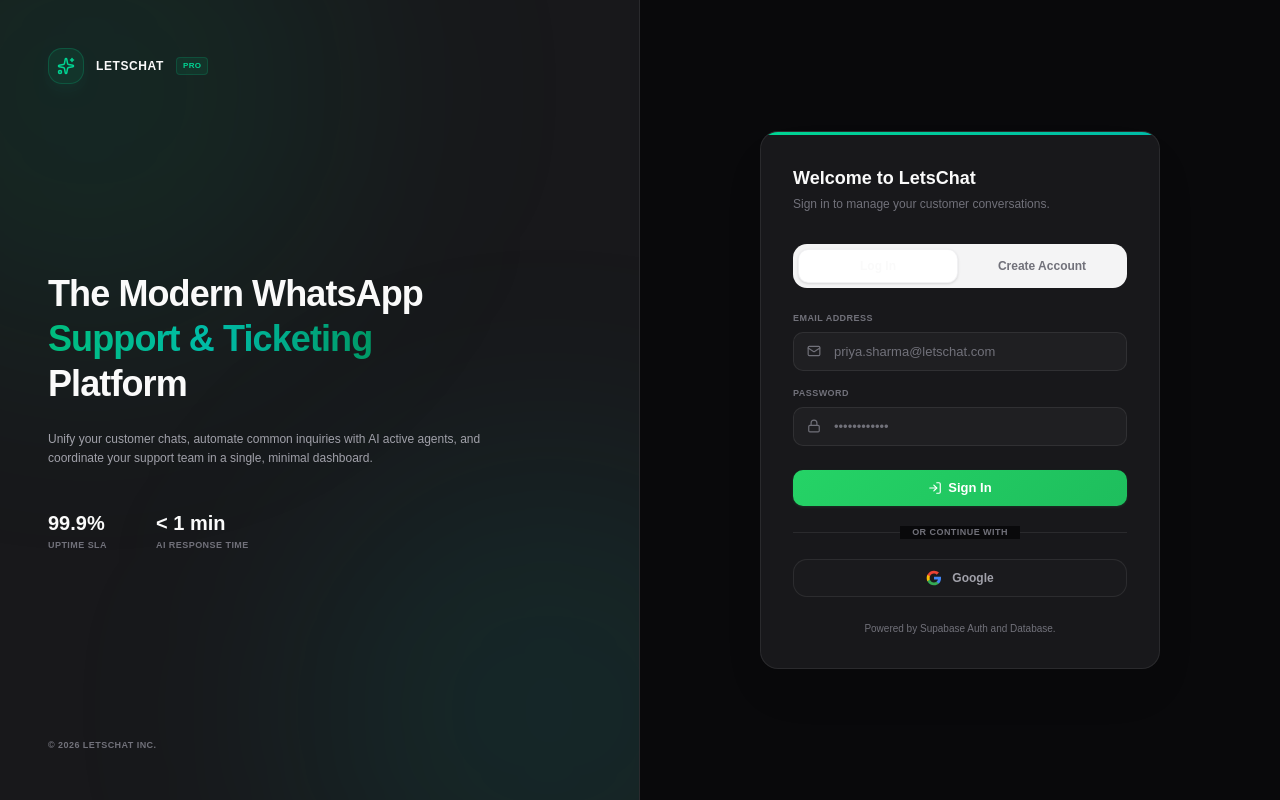
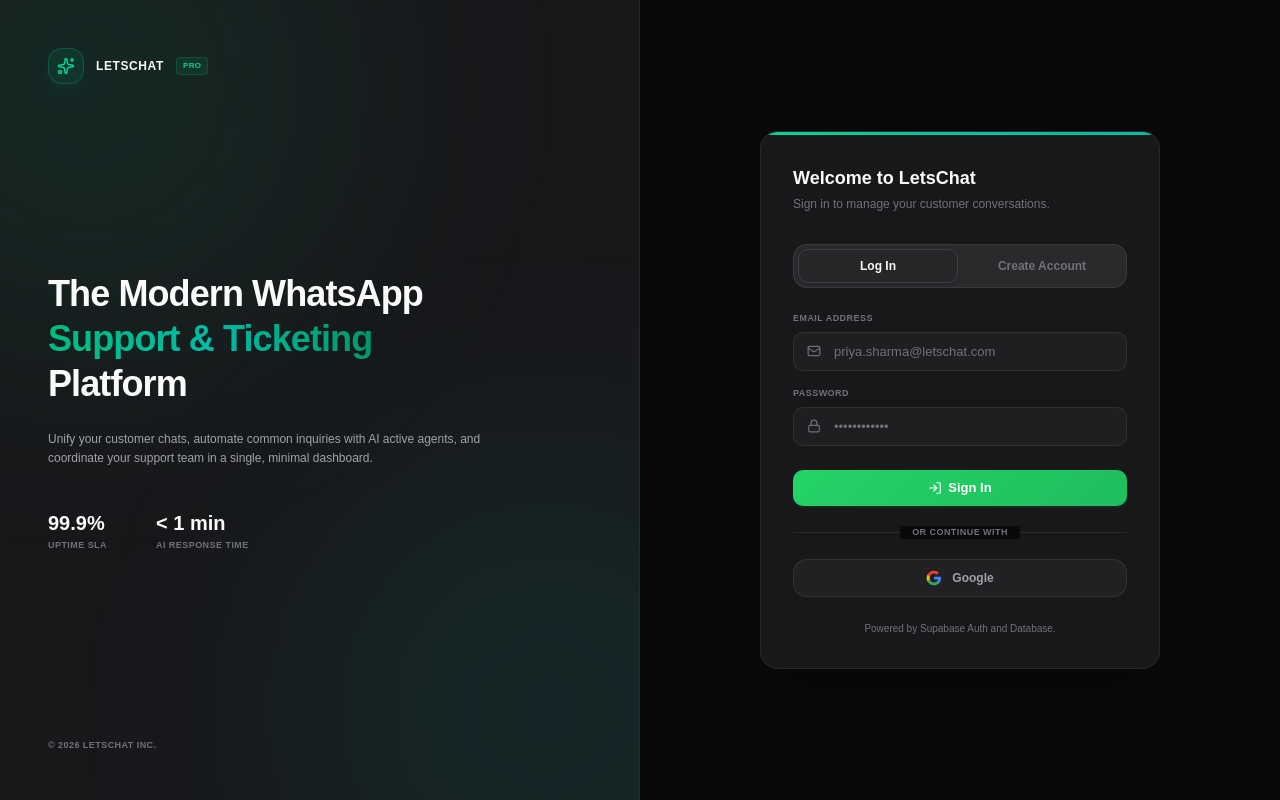
Before and after one commit to Vigh24/letschat-prod, a React (Vite) app: page /auth in a window 1280 px wide. Built offline with nearby package versions, Linux system fonts and the light colour scheme; no server answers; the database is empty.

Commit message:
fix: add missing .dark class for Tailwind dark variant activation

```diff
--- a/src/components/AuthView.tsx
+++ b/src/components/AuthView.tsx
@@ -159,14 +159,14 @@
             <button
               type="button"
               onClick={() => { setIsSignUp(false); setError(null); setMessage(null); }}
-              className={`rounded-lg py-2 text-xs font-bold transition-all duration-150 ${!isSignUp ? 'bg-white dark:bg-zinc-700 theme-text-main shadow-sm border border-zinc-200/50 dark:border-zinc-600' : 'theme-text-muted hover:theme-text-secondary'}`}
+              className={`rounded-lg py-2 text-xs font-bold transition-all duration-150 ${!isSignUp ? 'bg-white dark:bg-zinc-800 theme-text-main shadow-sm border border-zinc-200/50 dark:border-zinc-700' : 'theme-text-muted hover:theme-text-secondary'}`}
             >
               Log In
             </button>
             <button
               type="button"
               onClick={() => { setIsSignUp(true); setError(null); setMessage(null); }}
-              className={`rounded-lg py-2 text-xs font-bold transition-all duration-150 ${isSignUp ? 'bg-white dark:bg-zinc-700 theme-text-main shadow-sm border border-zinc-200/50 dark:border-zinc-600' : 'theme-text-muted hover:theme-text-secondary'}`}
+              className={`rounded-lg py-2 text-xs font-bold transition-all duration-150 ${isSignUp ? 'bg-white dark:bg-zinc-800 theme-text-main shadow-sm border border-zinc-200/50 dark:border-zinc-700' : 'theme-text-muted hover:theme-text-secondary'}`}
             >
               Create Account
             </button>
--- a/src/components/layout/RootLayout.tsx
+++ b/src/components/layout/RootLayout.tsx
@@ -92,8 +92,8 @@
   // Theme application
   useEffect(() => {
     const root = document.documentElement
-    if (theme === 'light') root.classList.add('light')
-    else root.classList.remove('light')
+    if (theme === 'light') { root.classList.add('light'); root.classList.remove('dark') }
+    else { root.classList.remove('light'); root.classList.add('dark') }
     root.classList.add('theme-changing')
     setTimeout(() => root.classList.remove('theme-changing'), 350)
   }, [theme])
```
